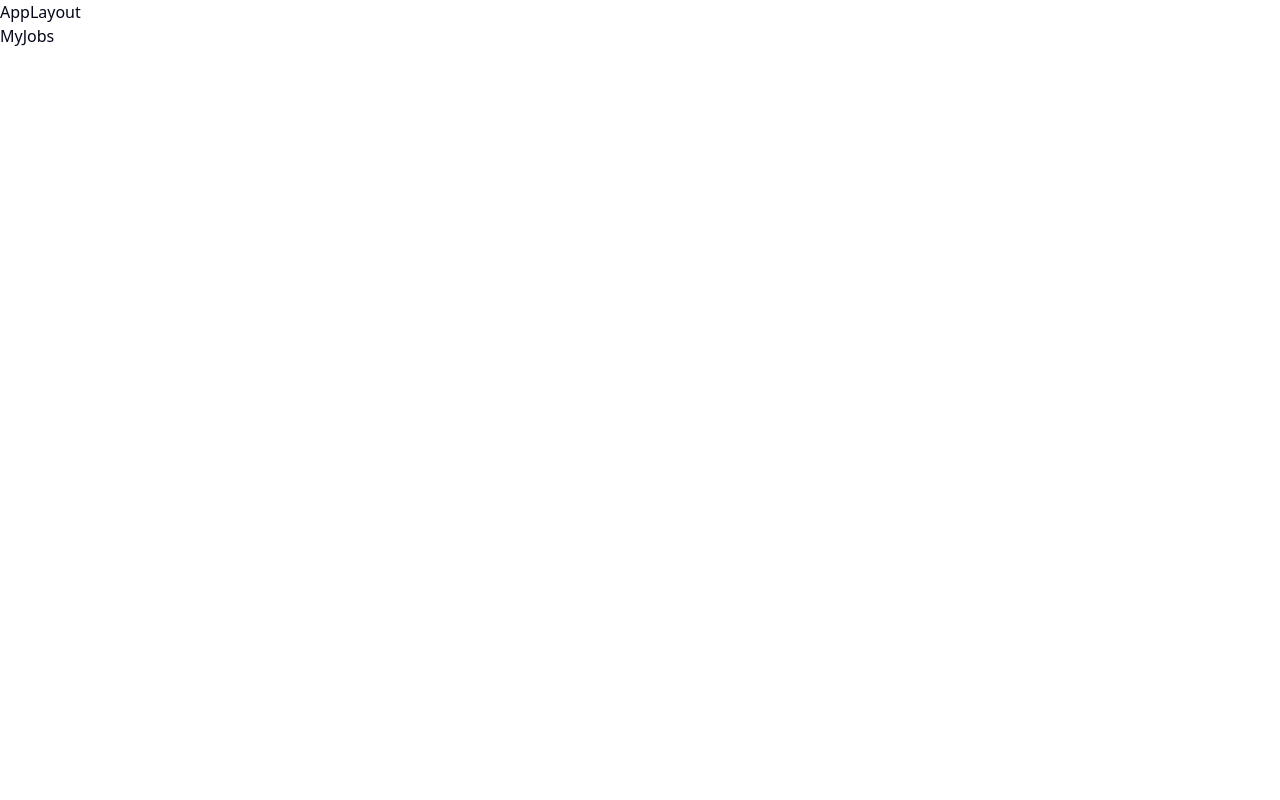
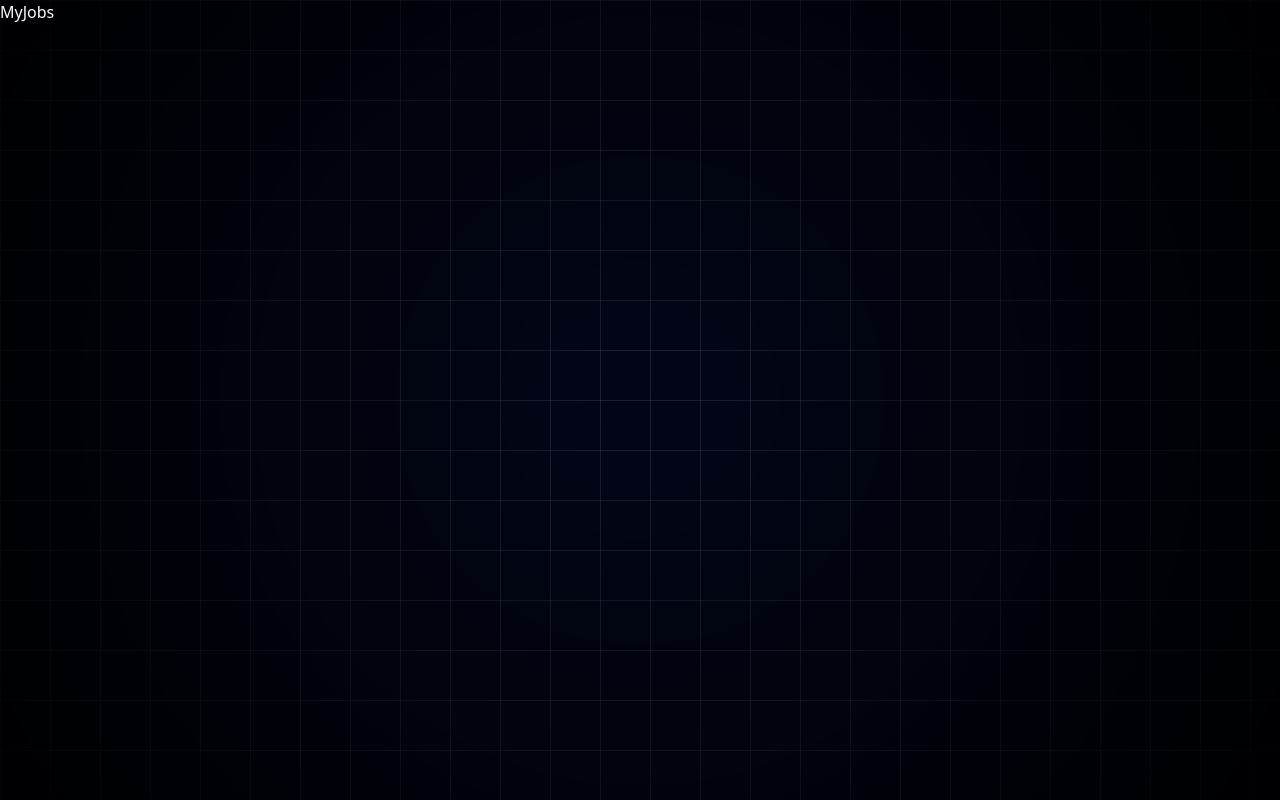
Before and after one commit to afzytk/job-portal, a React (Vite) app: page /my-jobs in a window 1280 px wide. Built offline with nearby package versions, Linux system fonts and the light colour scheme.

Commit message:
Set up dark theme and background styles

```diff
--- a/src/App.css
+++ b/src/App.css
@@ -0,0 +1,27 @@
+.grid-background {
+    position: fixed;
+    top: 0;
+    left: 0;
+    width: 100%;
+    height: 100%;
+    background: linear-gradient(
+        to right,
+        rgba(255, 255, 255, 0.1) 1px,
+        transparent 1px
+    ),
+    linear-gradient(to bottom, rgba(255, 255, 255, 0.1) 1px, transparent 1px);
+    background-size: 50px 50px;
+    pointer-events: none;
+    z-index: -1;
+}
+
+.grid-background::before {
+    content: "";
+    position: absolute;
+     top: 0;
+    left: 0;
+    width: 100%;
+    height: 100%;
+    background: radial-gradient(circle, transparent, rgba(0, 0, 0, 0.9));
+
+}
--- a/src/App.jsx
+++ b/src/App.jsx
@@ -8,6 +8,7 @@
 import PostJob from "./Pages/PostJob";
 import SavedJobs from "./Pages/SavedJobs";
 import MyJobs from "./Pages/MyJobs";
+import { ThemeProvider } from "@/components/theme-provider"
 
 const App = () => {
   const router = createBrowserRouter([
@@ -47,7 +48,9 @@
     }
   ])
   return(
-  <RouterProvider router={router}/>
+      <ThemeProvider defaultTheme="dark" storageKey="vite-ui-theme">
+      <RouterProvider router={router}/>
+    </ThemeProvider>
   )
 }
 
--- /dev/null
+++ b/src/components/theme-provider.jsx
@@ -0,0 +1,60 @@
+import { createContext, useContext, useEffect, useState } from "react"
+
+const initialState = {
+  theme: "system",
+  setTheme: () => null,
+}
+
+const ThemeProviderContext = createContext(initialState)
+
+export function ThemeProvider({
+  children,
+  defaultTheme = "system",
+  storageKey = "vite-ui-theme",
+  ...props
+}) {
+  const [theme, setTheme] = useState(
+    () => (localStorage.getItem(storageKey)) || defaultTheme
+  )
+
+  useEffect(() => {
+    const root = window.document.documentElement
+
+    root.classList.remove("light", "dark")
+
+    if (theme === "system") {
+      const systemTheme = window.matchMedia("(prefers-color-scheme: dark)")
+        .matches
+        ? "dark"
+        : "light"
+
+      root.classList.add(systemTheme)
+      return
+    }
+
+    root.classList.add(theme)
+  }, [theme])
+
+  const value = {
+    theme,
+    setTheme: (theme) => {
+      localStorage.setItem(storageKey, theme)
+      setTheme(theme)
+    },
+  }
+
+  return (
+    <ThemeProviderContext.Provider {...props} value={value}>
+      {children}
+    </ThemeProviderContext.Provider>
+  )
+}
+
+export const useTheme = () => {
+  const context = useContext(ThemeProviderContext)
+
+  if (context === undefined)
+    throw new Error("useTheme must be used within a ThemeProvider")
+
+  return context
+}
--- a/src/layout/AppLayout.jsx
+++ b/src/layout/AppLayout.jsx
@@ -3,8 +3,9 @@
 
 const AppLayout = () => {
   return (
-    <div>AppLayout
-      <Outlet />
+    <div>
+      <div className="grid-background"></div>
+            <Outlet />
     </div>
   )
 }
```
